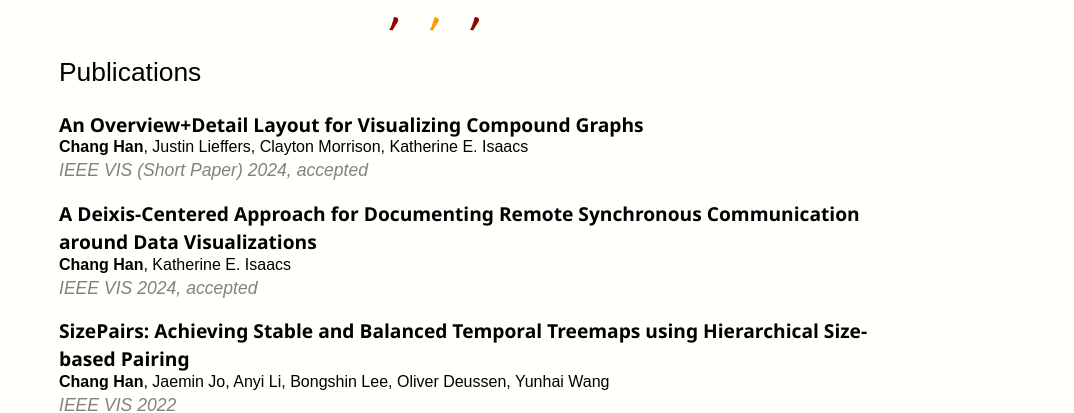
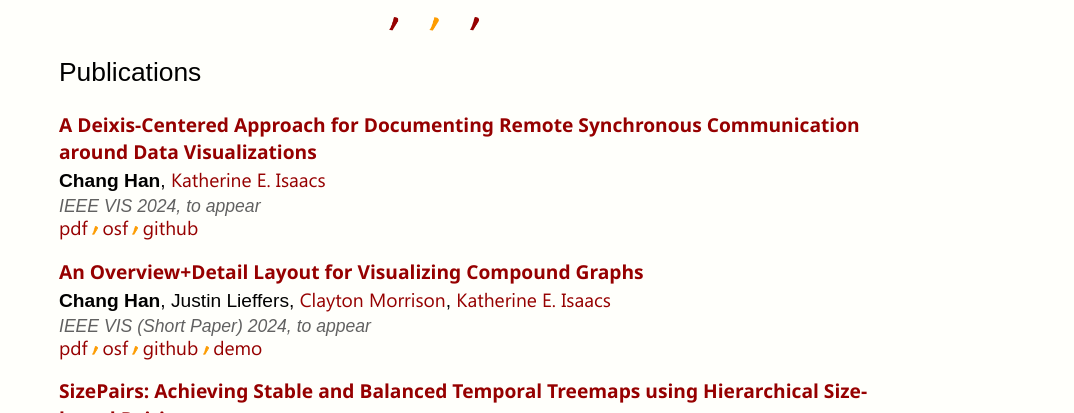
Before and after one commit to hconhisway/hconhisway.github.io, a plain HTML site: page index.html in a window 1280 px wide. Shown: the part 384-797 px from the top of the page, 206-1280 px from the left. Drawn offline with Linux system fonts and the light colour scheme; files whose address does not match are found by name.

Commit message:
update mat

```diff
--- a/index.html
+++ b/index.html
@@ -77,7 +77,6 @@
       <!-- <hr size="3" noshade="true"> -->
       <div class="intro-message">
         <p>
-          <!-- I am now a research assistant at the <a href="http://irc.cs.sdu.edu.cn/index.htm">Interdisciplinary Research Center</a> (IRC) of Shandong University, and am currently a member of <a href="https://ideaslab.wang/">IDEAS Lab</a>, working with <a href="http://www.yunhaiwang.net/"> Yunhai Wang</a>. -->
           I am a PhD student at the University of Utah in the School of Computing and <a href="https://www.sci.utah.edu/">SCI Institute</a>.
           I got my B.Eng. degree from Shandong University.</p>
         <p>My current research exploration is mainly in the field of <strong>Data Visualization</strong>, TBD</p>
@@ -95,26 +94,29 @@
       <h2>Publications</h2>
 
       <div class="pub-text">
-        <div class="pub-title"><a>An Overview+Detail Layout for Visualizing Compound Graphs</a></div>
-        <div class="pub-authors"> <strong>Chang Han</strong>, Justin Lieffers, Clayton Morrison, Katherine E. Isaacs</div>
-        <div class="pub-places">IEEE VIS (Short Paper) 2024, accepted</div>
+        <div class="pub-title"><a href="publication/Deixis.pdf">A Deixis-Centered Approach for Documenting Remote Synchronous Communication around Data Visualizations</a></div>
+        <div class="pub-authors"> <strong>Chang Han</strong>, <a href="https://kisaacs.github.io/index.html">Katherine E. Isaacs</a></div>
+        <div class="pub-places">IEEE VIS 2024, to appear</div>
+        <div class="pub-materials"><a href="publication/Deixis.pdf">pdf</a>  <img src="img/sep.svg" width="6">  <a href="https://osf.io/c2g39/">osf</a>  <img src="img/sep.svg" width="6">  <a href="https://github.com/hconhisway/vitraexample">github</a></div>
       </div>
 
       <div class="pub-text">
-        <div class="pub-title"><a>A Deixis-Centered Approach for Documenting Remote Synchronous Communication around Data Visualizations</a></div>
-        <div class="pub-authors"> <strong>Chang Han</strong>, Katherine E. Isaacs</div>
-        <div class="pub-places">IEEE VIS 2024, accepted</div>
+        <div class="pub-title"><a href="publication/moviz.pdf">An Overview+Detail Layout for Visualizing Compound Graphs</a></div>
+        <div class="pub-authors"> <strong>Chang Han</strong>, Justin Lieffers, <a href="https://ml4ai.github.io/">Clayton Morrison</a>, <a href="https://kisaacs.github.io/index.html">Katherine E. Isaacs</a></div>
+        <div class="pub-places">IEEE VIS (Short Paper) 2024, to appear</div>
+        <div class="pub-materials"><a href="publication/moviz.pdf">pdf</a> <img src="img/sep.svg" width="6"> <a href="https://osf.io/3rcq2/">osf</a> <img src="img/sep.svg" width="6"> <a href="https://github.com/ml4ai/moviz-client">github</a> <img src="img/sep.svg" width="6"> <a href="https://ml4ai.github.io/moviz-client/">demo</a> </div>
       </div>
 
       <div class="pub-text">
         <div class="pub-title"><a href="publication/sizepairs.pdf">SizePairs: Achieving Stable and Balanced Temporal Treemaps using Hierarchical Size-based Pairing</a></div>
-        <div class="pub-authors"> <strong>Chang Han</strong>, Jaemin Jo, Anyi Li, Bongshin Lee, Oliver Deussen, Yunhai Wang</div>
+        <div class="pub-authors"> <strong>Chang Han</strong>, <a href="https://www.jaeminjo.com/">Jaemin Jo</a>, Anyi Li, <a href="https://bongshiny.com/">Bongsine Lee</a>, <a href="https://www.cgmi.uni-konstanz.de/en/persons/prof-dr-oliver-deussen/">Oliver Deussen</a>, <a href="http://www.yunhaiwang.net/">Yunhai Wang</a> </div>
         <div class="pub-places">IEEE VIS 2022</div>
+        <div class="pub-materials"><a href="publication/sizepairs.pdf">pdf</a> <img src="img/sep.svg" width="6">  <a href="https://github.com/Ideas-Laboratory/SizePairs">github</a> <img src="img/sep.svg" width="6">  <a href="slides/sizepairs_韩畅.pptx">slides</a> <img src="img/sep.svg" width="6">  <a href="https://youtu.be/psChtz1Eq2A?t=1504">talk</a> </div>
       </div>
 
       <div class="pub-text">
         <div class="pub-title"><a href="publication/Target Netgrams.pdf">Target Netgrams: An Annulus-constrained Stress Model for Radial Graph Visualization</a></div>
-        <div class="pub-authors"> Mingliang Xue, Yunhai Wang, <strong>Chang Han</strong>, Jian Zhang, Zheng Wang, Kaiyi Zhang, Christophe Hurter, Jian Zhao, Oliver Deussen</div>
+        <div class="pub-authors"> Mingliang Xue, <a href="http://www.yunhaiwang.net/">Yunhai Wang</a>, <strong>Chang Han</strong>, Jian Zhang, Zheng Wang, Kaiyi Zhang, Christophe Hurter, Jian Zhao, <a href="https://www.cgmi.uni-konstanz.de/en/persons/prof-dr-oliver-deussen/">Oliver Deussen</a></div>
         <div class="pub-places">IEEE TVCG, 2022</div>
       </div>
     </div>
--- a/style.css
+++ b/style.css
@@ -42,7 +42,7 @@ a, a > tt {
 }
 
 a:hover{
-	background-color: #E3E0D1;
+	/* background-color: #E3E0D1; */
 	border-bottom: 2.6px solid #800000;
 	/* color: #800000; */
 }
@@ -181,27 +181,40 @@ main {
 
 .pub-title a{
 	font-size: 1.2em;
-	color: black;
+	/* color: black; */
+	color: #960000;
 	font-weight: bold;
 	line-height: 145%;
 	/* padding-bottom: 0.1cm; */
+}
+
+.pub-materials a{
+	font-size: 1.2em;
+	color: #960000;
+	font-weight:400;
+	line-height: 105%;
+}
+
+.pub-materials a:hover{
+	background-color: white;
 }
 
 .pub-title a:hover{
 	background-color: white;
 }
 
-.pub-author{
-	font-family: "Arial";
-	font-size: 120%;
-	padding-top: 0.1cm;
+.pub-authors{
+	/* font-family: "Arial"; */
+	/* font-size: 120%; */
+	font-size: 1.2em;
 }
 .pub-places {
 	padding-top: 0.1cm;
 	font-style: italic;
 	font-family: "Arial";
 	font-size: 110%;
-	color: rgba(94, 93, 93, 0.776);
+	/* color: rgba(94, 93, 93, 0.776); */
+	color: #616161;
 }
 .travel-text{
 	font-family: "Arial";
```
Also changed, not shown: img/sep.svg (added), 3 other files.
